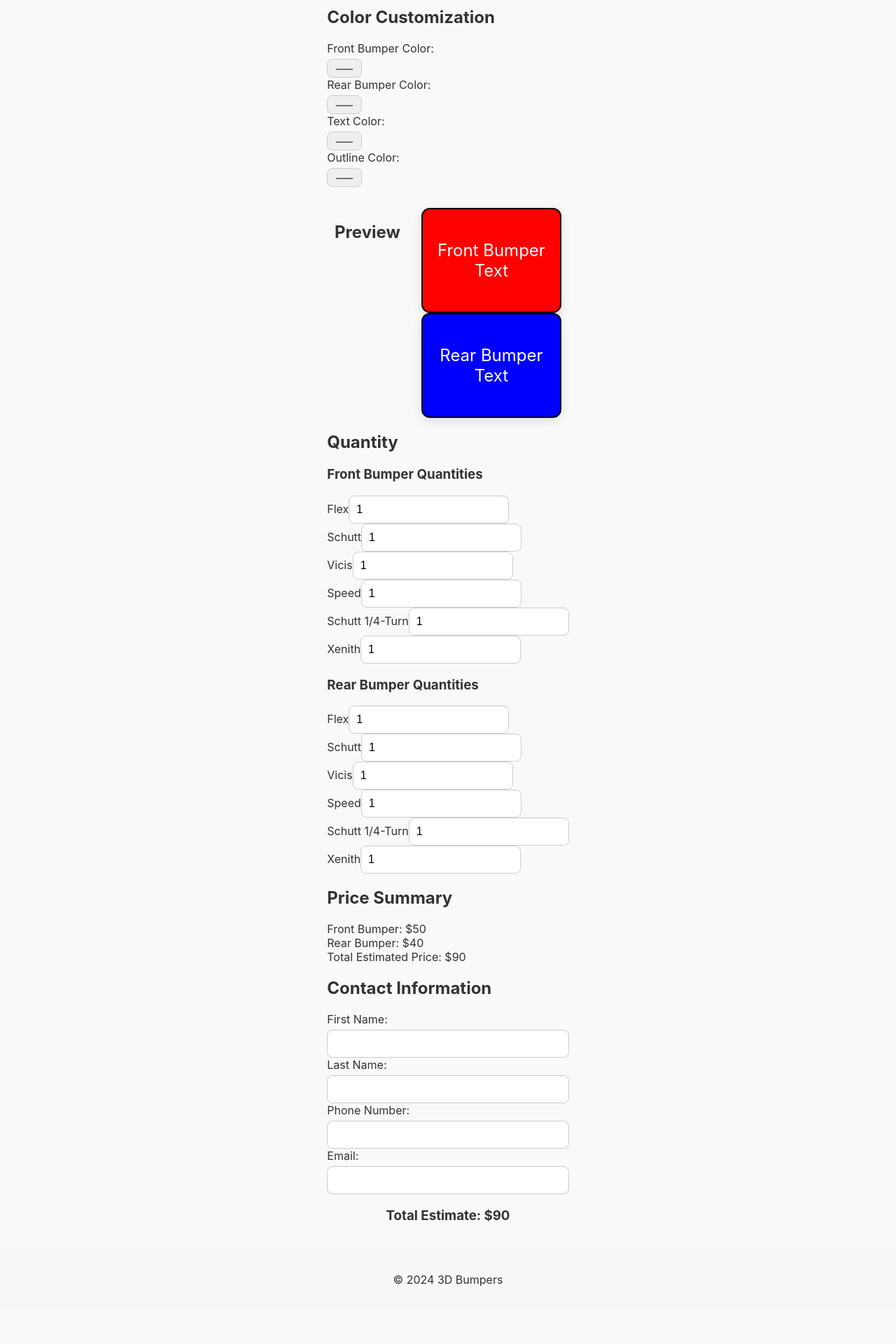
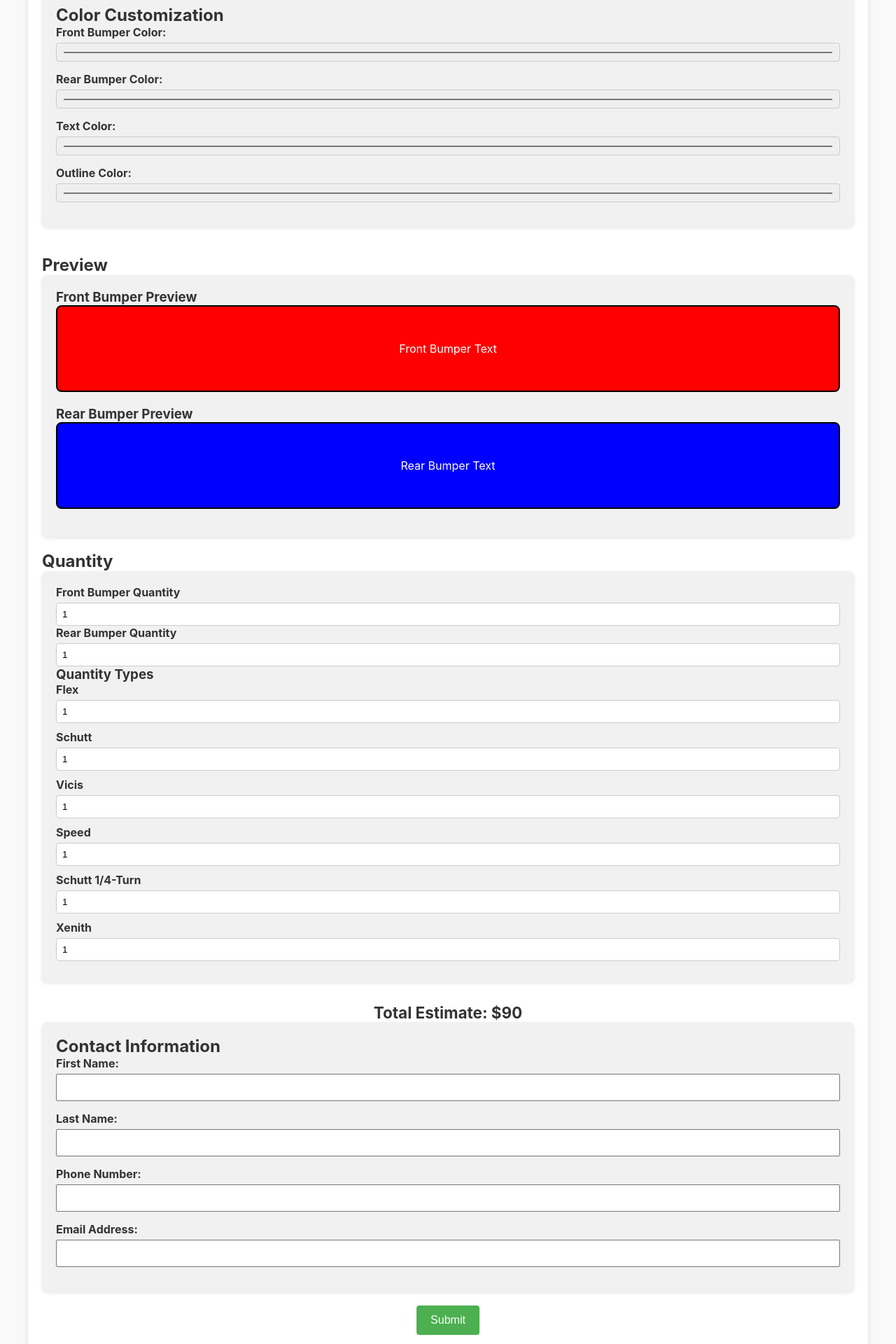
Before and after one commit to elio303/decals-website, a Next.js app: page /customize in a window 1280 px wide. Shown: the part 440-2360 px from the top of the page at 70% size. Before the commit the page ends 2310 px from the top, so only its background shows below. Built offline with nearby package versions, Linux system fonts and the light colour scheme.

Commit message:
Fixed some issues

```diff
--- a/app/customize/page.module.css
+++ b/app/customize/page.module.css
@@ -1,74 +1,94 @@
-/* page.module.css */
-.container {
-    display: flex;
-    flex-direction: column;
-    align-items: center;
-    max-width: 800px;
+  /* Container */
+  .container {
+    max-width: 1200px;
     margin: 0 auto;
+    background-color: #fff;
     padding: 20px;
+    border-radius: 8px;
+    box-shadow: 0 4px 8px rgba(0, 0, 0, 0.1);
   }
 
   .title {
+    text-align: center;
     font-size: 2.5rem;
     margin-bottom: 20px;
   }
 
-  .formContainer {
-    display: flex;
-    flex-direction: column;
-    gap: 15px;
-    width: 100%;
+  /* Customization Section */
+  .customizationContainer {
+    margin-top: 20px;
   }
 
-  .form {
-    display: flex;
-    flex-direction: column;
-    gap: 15px;
+  .card {
+    background-color: #f1f1f1;
+    padding: 20px;
+    margin-bottom: 20px;
+    border-radius: 8px;
+    box-shadow: 0 2px 5px rgba(0, 0, 0, 0.1);
   }
 
   .formGroup {
-    display: flex;
-    flex-direction: column;
-    gap: 5px;
+    margin-bottom: 15px;
   }
 
-  .label {
-    font-size: 1rem;
-  }
-
-  .input, .select {
+  .select {
     padding: 10px;
-    font-size: 1rem;
-    border-radius: 8px;
-    border: 1px solid #ccc;
   }
 
   .previewContainer {
-    display: flex;
-    justify-content: center;
-    gap: 30px;
-    margin-top: 30px;
+    margin-top: 40px;
   }
 
   .bumper {
-    padding: 20px;
-    font-size: 1.5rem;
     text-align: center;
-    border-radius: 12px;
-    width: 200px;
-    height: 150px;
-    display: flex;
-    justify-content: center;
-    align-items: center;
-    box-shadow: 0px 5px 15px rgba(0, 0, 0, 0.1);
+    padding: 50px;
+    margin-bottom: 20px;
+    border-radius: 8px;
   }
 
-  .quantityForm {
-    background-color: #f9f9f9;
-    padding: 20px;
-    border-radius: 10px;
+  .logo {
     width: 100%;
-    max-width: 400px;
+    height: auto;
+  }
+
+  /* Quantity Section */
+  .quantityContainer {
+    margin-top: 20px;
+  }
+
+  .quantityType {
+    margin-bottom: 10px;
+  }
+
+  .input {
+    width: 100%;
+    padding: 10px;
+    margin-top: 5px;
+  }
+
+  .total {
+    text-align: center;
     margin-top: 30px;
-    box-shadow: 0 0 10px rgba(0, 0, 0, 0.1);
+    font-size: 1.2rem;
+    font-weight: bold;
   }
+
+  .submit {
+    text-align: center;
+    margin-top: 20px;
+  }
+
+  .submitButton {
+    padding: 12px 20px;
+    background-color: #4CAF50;
+    color: #fff;
+    font-size: 1rem;
+    border: none;
+    border-radius: 4px;
+    cursor: pointer;
+    transition: background-color 0.3s;
+  }
+
+  .submitButton:hover {
+    background-color: #45a049;
+  }
--- a/app/customize/page.tsx
+++ b/app/customize/page.tsx
@@ -17,12 +17,12 @@ interface FormInput {
   lastName: string;
   phoneNumber: string;
   email: string;
-  frontBumperType: "Logo" | "Text"; // Front style: Text or Logo
-  rearBumperType: "Logo" | "Text"; // Rear style: Text or Logo
+  frontBumperType: "Logo" | "Text";
+  rearBumperType: "Logo" | "Text";
   frontQuantity: number;
   rearQuantity: number;
-  frontQuantityTypes: { [key in QuantityType]: number }; // Quantity for each bumper type (Flex, Schutt, etc.) for the front
-  rearQuantityTypes: { [key in QuantityType]: number }; // Quantity for each bumper type (Flex, Schutt, etc.) for the rear
+  frontQuantityTypes: { [key in QuantityType]: number };
+  rearQuantityTypes: { [key in QuantityType]: number };
   frontBumperColor: string;
   rearBumperColor: string;
   textColor: string;
@@ -35,8 +35,8 @@ export default function Customize() {
         lastName: "",
         phoneNumber: "",
         email: "",
-    frontBumperType: "Text", // Default is Text
-    rearBumperType: "Text",  // Default is Text
+        frontBumperType: "Text",
+        rearBumperType: "Text",
         frontQuantity: 1,
         rearQuantity: 1,
         frontQuantityTypes: {
@@ -55,10 +55,10 @@ export default function Customize() {
           "Schutt 1/4-Turn": 1,
           Xenith: 1,
         },
-    frontBumperColor: "#FF0000", // Example color (red)
-    rearBumperColor: "#0000FF",  // Example color (blue)
-    textColor: "#FFFFFF",        // White text by default
-    outlineColor: "#000000",     // Black outline by default
+        frontBumperColor: "#FF0000",
+        rearBumperColor: "#0000FF",
+        textColor: "#FFFFFF",
+        outlineColor: "#000000",
       });
 
   // Static price values for simplicity
@@ -120,9 +120,9 @@ export default function Customize() {
       {/* Customization Options */}
       <div className={styles.customizationContainer}>
         <div className={styles.card}>
-          <h2>Front and Rear Bumper Style</h2>
+          <h2>Front and Rear Bumper Type</h2>
           <div className={styles.formGroup}>
-            <label htmlFor="frontBumperType">Front Style:</label>
+            <label htmlFor="frontBumperType">Front Bumper Type:</label>
             <select
               id="frontBumperType"
               name="frontBumperType"
@@ -136,7 +136,7 @@ export default function Customize() {
           </div>
 
           <div className={styles.formGroup}>
-            <label htmlFor="rearBumperType">Rear Style:</label>
+            <label htmlFor="rearBumperType">Rear Bumper Type:</label>
             <select
               id="rearBumperType"
               name="rearBumperType"
@@ -202,10 +202,13 @@ export default function Customize() {
           </div>
         </div>
 
-        {/* Preview */}
+        {/* Preview Section */}
         <div className={styles.previewContainer}>
           <h2>Preview</h2>
           <div className={styles.card}>
+            {/* Front Bumper Preview */}
+            <div>
+              <h3>Front Bumper Preview</h3>
               <div
                 className={styles.bumper}
                 style={{
@@ -226,6 +229,11 @@ export default function Customize() {
                   "Front Bumper Text"
                 )}
               </div>
+            </div>
+
+            {/* Rear Bumper Preview */}
+            <div>
+              <h3>Rear Bumper Preview</h3>
               <div
                 className={styles.bumper}
                 style={{
@@ -248,13 +256,38 @@ export default function Customize() {
               </div>
             </div>
           </div>
+        </div>
 
-        {/* Quantity Section for each Type */}
+        {/* Quantity Section */}
         <div className={styles.quantityContainer}>
           <h2>Quantity</h2>
           <div className={styles.card}>
             <div>
-              <h3>Front Bumper Quantities</h3>
+              <label>Front Bumper Quantity</label>
+              <input
+                type="number"
+                min="1"
+                value={formInput.frontQuantity}
+                onChange={handleInputChange}
+                name="frontQuantity"
+                className={styles.input}
+              />
+            </div>
+
+            <div>
+              <label>Rear Bumper Quantity</label>
+              <input
+                type="number"
+                min="1"
+                value={formInput.rearQuantity}
+                onChange={handleInputChange}
+                name="rearQuantity"
+                className={styles.input}
+              />
+            </div>
+
+            <div>
+              <h3>Quantity Types</h3>
               {Object.keys(formInput.frontQuantityTypes).map((type) => (
                 <div key={type} className={styles.quantityType}>
                   <label>{type}</label>
@@ -269,43 +302,22 @@ export default function Customize() {
                 </div>
               ))}
             </div>
-
-            <div>
-              <h3>Rear Bumper Quantities</h3>
-              {Object.keys(formInput.rearQuantityTypes).map((type) => (
-                <div key={type} className={styles.quantityType}>
-                  <label>{type}</label>
-                  <input
-                    type="number"
-                    min="1"
-                    value={formInput.rearQuantityTypes[type as QuantityType]}
-                    onChange={handleInputChange}
-                    name={`rear-${type}`}
-                    className={styles.input}
-                  />
-                </div>
-              ))}
-            </div>
           </div>
         </div>
 
-        {/* Pricing Summary */}
-        <div className={styles.priceSummary}>
-          <h2>Price Summary</h2>
-          <div className={styles.card}>
-            <div>Front Bumper: ${frontPrice}</div>
-            <div>Rear Bumper: ${rearPrice}</div>
-            <div>Total Estimated Price: ${totalEstimate}</div>
-          </div>
+        {/* Total Estimate */}
+        <div className={styles.total}>
+          <h3>Total Estimate: ${totalEstimate}</h3>
         </div>
 
-        {/* Contact Information */}
+        {/* Contact Form Section */}
 <div className={styles.card}>
   <h2>Contact Information</h2>
   <div className={styles.formGroup}>
-            <label>First Name:</label>
+    <label htmlFor="firstName">First Name:</label>
     <input
       type="text"
+      id="firstName"
       name="firstName"
       value={formInput.firstName}
       onChange={handleInputChange}
@@ -314,9 +326,10 @@ export default function Customize() {
   </div>
 
   <div className={styles.formGroup}>
-            <label>Last Name:</label>
+    <label htmlFor="lastName">Last Name:</label>
     <input
       type="text"
+      id="lastName"
       name="lastName"
       value={formInput.lastName}
       onChange={handleInputChange}
@@ -325,9 +338,10 @@ export default function Customize() {
   </div>
 
   <div className={styles.formGroup}>
-            <label>Phone Number:</label>
+    <label htmlFor="phoneNumber">Phone Number:</label>
     <input
-              type="text"
+      type="tel"
+      id="phoneNumber"
       name="phoneNumber"
       value={formInput.phoneNumber}
       onChange={handleInputChange}
@@ -336,9 +350,10 @@ export default function Customize() {
   </div>
 
   <div className={styles.formGroup}>
-            <label>Email:</label>
+    <label htmlFor="email">Email Address:</label>
     <input
       type="email"
+      id="email"
       name="email"
       value={formInput.email}
       onChange={handleInputChange}
@@ -346,11 +361,14 @@ export default function Customize() {
     />
   </div>
 </div>
+
+
+        {/* Submit Button */}
+        <div className={styles.submit}>
+          <button type="submit" className={styles.submitButton}>
+            Submit
+          </button>
         </div>
-
-      {/* Total Estimate */}
-      <div className={styles.estimateContainer}>
-        <h3>Total Estimate: ${totalEstimate}</h3>
       </div>
     </div>
   );
--- a/app/globals.css
+++ b/app/globals.css
@@ -1,5 +1,7 @@
 /* Base Styles (Global) */
 * {
+  margin: 0;
+  padding: 0;
   box-sizing: border-box;
 }
 
@@ -9,7 +11,7 @@ body {
   background-color: #f9f9f9;
   color: #333;
   margin: 0;
-  padding: 0;
+  padding: 20px;
 }
 
 /* Navbar styles */
@@ -82,6 +84,41 @@ body {
   color: #555;
 }
 
-h2, h3 {
+h1, h2, h3 {
   color: #333;
 }
+
+label {
+  font-size: 1rem;
+  font-weight: bold;
+  margin-bottom: 5px;
+}
+
+input[type="color"], select, input[type="number"] {
+  width: 100%;
+  padding: 8px;
+  border: 1px solid #ccc;
+  border-radius: 4px;
+  margin-top: 5px;
+}
+
+.formGroup {
+  margin-bottom: 20px;
+}
+
+textarea {
+  width: 100%;
+  padding: 10px;
+  height: 150px;
+  border-radius: 4px;
+  border: 1px solid #ccc;
+  font-size: 1rem;
+}
+
+textarea:focus, input:focus {
+  border-color: #4CAF50;
+}
+
+.textarea {
+  height: 150px;
+}
```
Lines whose indentation alone changed are shown as unchanged.
